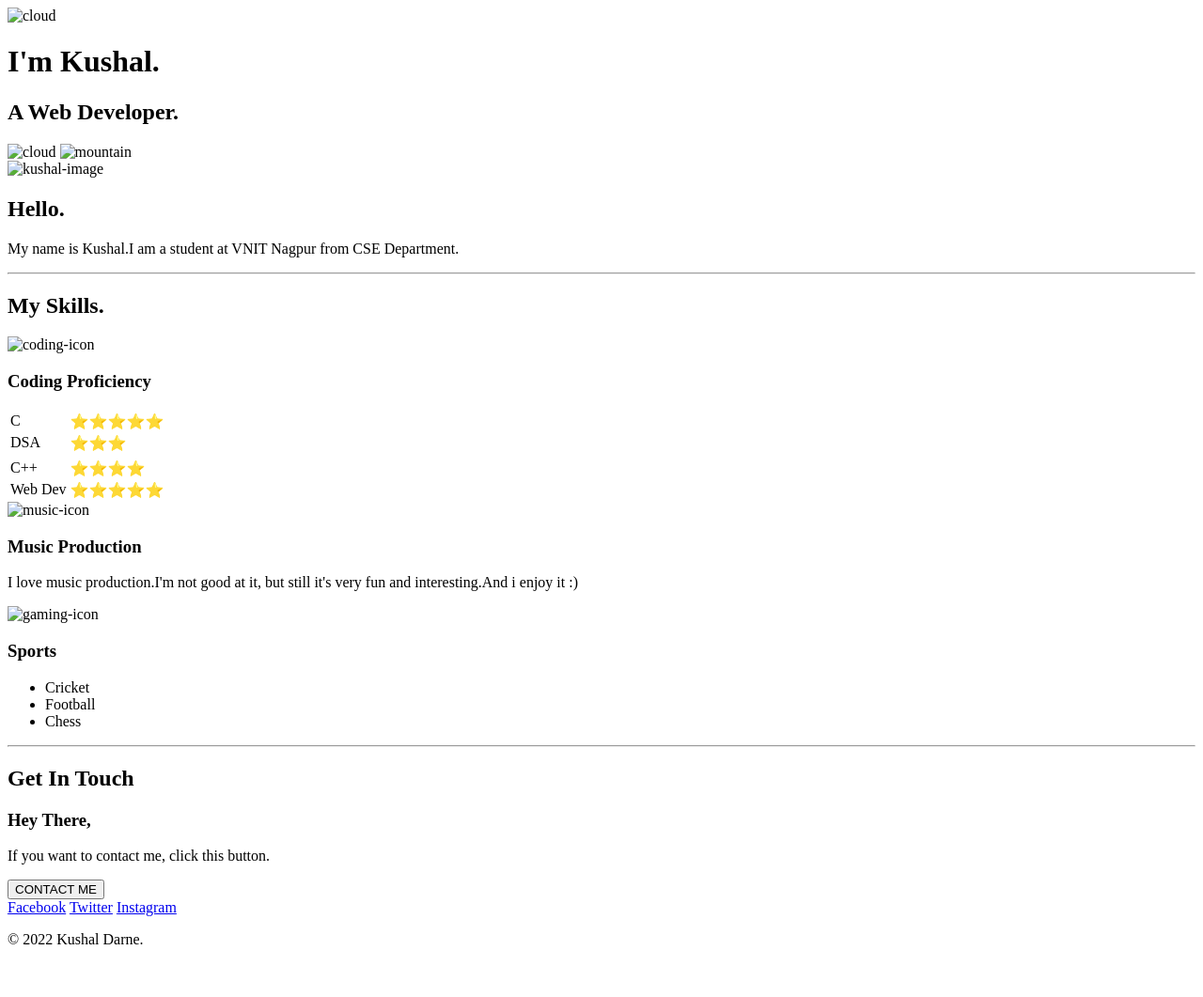
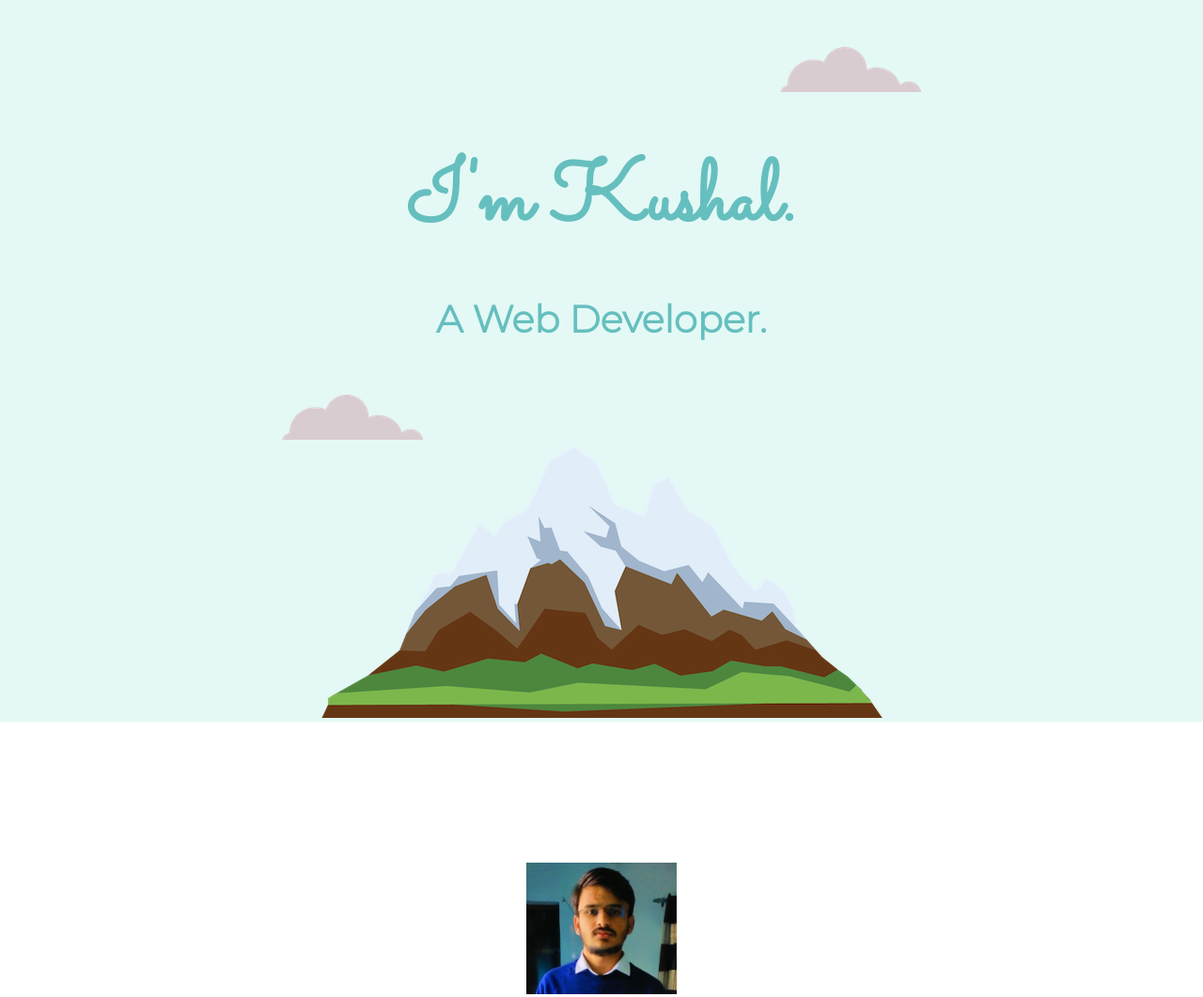
Before and after one commit to Kushaldarne/profile-page, a plain HTML site: page index.html in a window 1280 px wide. Shown: the top 1061 px of the page at 94% size. Before the commit the page ends 1025 px from the top, so only its background shows below. Drawn offline with Linux system fonts and the light colour scheme.

Commit message:
Update and rename BT20CSE030_KushalDarne_profile.html to index.html

```diff
--- a/BT20CSE030_KushalDarne_profile.html
+++ b/index.html
@@ -4,22 +4,22 @@
     <meta charset="UTF-8">
     <meta name="viewport" content="width=device-width, initial-scale=1.0">
     <title>Kushal's Profile Page</title>
-    <link rel="stylesheet" href="/Assign1/BT20CSE030_KushalDarne_profile.css">
-    <link rel="shortcut icon" href="/Assign1/favicon.ico" type="image/x-icon">
+    <link rel="stylesheet" href="/style.css">
+    <link rel="shortcut icon" href="/favicon.ico" type="image/x-icon">
     <link rel="preconnect" href="https://fonts.gstatic.com">
     <link href="https://fonts.googleapis.com/css2?family=Merriweather:wght@300&family=Montserrat:wght@300&family=Sacramento&display=swap" rel="stylesheet">
 </head>
 <body>
     <div class="top-container">
-        <img class="top-cloud" src="/Assign1/Images/cloud.png" alt="cloud">
+        <img class="top-cloud" src="/Images/cloud.png" alt="cloud">
         <h1 class="name">I'm Kushal.</h1>
         <h2 class="job">A Web Developer.</h2>
-        <img class="bottom-cloud" src="/Assign1/Images/cloud.png" alt="cloud">
-        <img class="mountain" src="/Assign1/Images/mountain.png" alt="mountain">
+        <img class="bottom-cloud" src="/Images/cloud.png" alt="cloud">
+        <img class="mountain" src="/Images/mountain.png" alt="mountain">
     </div>
     <div class="middle-container">
         <div class="profile">
-          <img class="my-image" src="/Assign1/Images/Kushal.jpg" alt="kushal-image">
+          <img class="my-image" src="/Images/Kushal.jpg" alt="kushal-image">
           <h2>Hello.</h2>
           <p class="intro">My name is Kushal.I am a student at VNIT Nagpur from CSE Department.</p>
         </div>
@@ -28,7 +28,7 @@
         <div class="skills">
           <h2>My Skills.</h2>
           <div class="skill-row">
-            <img class="gaming-image" src="/Assign1/Images/coding.jpeg" alt="coding-icon">
+            <img class="gaming-image" src="/Images/coding.jpeg" alt="coding-icon">
             <h3>Coding Proficiency</h3>
             <table>
               <tr>
@@ -52,12 +52,12 @@
             </table>
           </div>
           <div class="skill-row">
-            <img class="music-image" src="/Assign1/Images/music.png" alt="music-icon">
+            <img class="music-image" src="/Images/music.png" alt="music-icon">
             <h3>Music Production</h3>
             <p>I love music production.I'm not good at it, but still it's very fun and interesting.And i enjoy it :)</p>
           </div>
           <div class="skill-row">
-            <img class="gaming-image" src="/Assign1/Images/sports.jpg" alt="gaming-icon">
+            <img class="gaming-image" src="/Images/sports.jpg" alt="gaming-icon">
             <h3>Sports</h3>
             <p>
               <ul >
```
